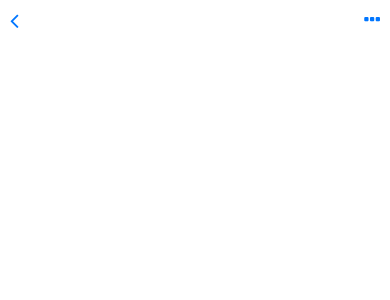
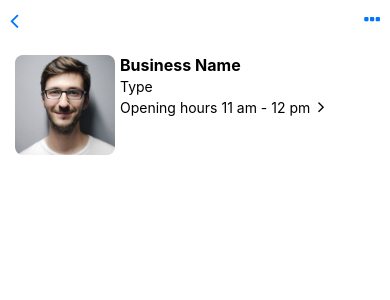
Before and after one commit to farhadkzm/mgn, a React Native app: screen / in a window 390 px wide. Shown: the top 300 px of the page. Built offline with nearby package versions, Linux system fonts and the light colour scheme.

Commit message:
Add MainProperties.js

```diff
--- a/app/screens/business/Index.js
+++ b/app/screens/business/Index.js
@@ -1,6 +1,7 @@
 import React, { Component } from 'react';
 import { View, ScrollView } from 'react-native';
 import TopIcons from './TopIcons';
+import MainProperties from './MainProperties';
 
 class Business extends Component {
     constructor(props) {
@@ -14,6 +15,9 @@ class Business extends Component {
             <View style={styles.container}>
                 <ScrollView>
                     <TopIcons />
+
+                    <MainProperties />
+
                 </ScrollView>
             </View>
         );
--- /dev/null
+++ b/app/screens/business/MainProperties.js
@@ -0,0 +1,61 @@
+import React from 'react';
+import { Text, View, Image, TouchableOpacity } from 'react-native';
+import Icon from 'react-native-vector-icons/FontAwesome';
+
+const MainProperties = ({
+    params,
+}) => (
+        <View style={styles.container}>
+
+            {/* Image */}
+            <Image style={styles.image} source={require('../../assets/images/user.jpeg')} />
+
+
+            {/* Texts */}
+            <View style={styles.textContainer}>
+                <Text style={styles.businessName}>Business Name</Text>
+
+                <Text style={styles.secondaryText}>Type</Text>
+
+                <TouchableOpacity activeOpacity={0.9} onPress={() => alert('time')}>
+                    <View style={styles.buttonTextContainer}>
+                        <Text>Opening hours 11 am - 12 pm  </Text>
+                        <Icon size={18} name='angle-right' />
+                    </View>
+                </TouchableOpacity>
+            </View>
+
+        </View>
+    );
+
+export default MainProperties;
+
+const styles = {
+    container: {
+        flexDirection: 'row',
+        padding: 10
+    },
+    image: {
+        width: 100,
+        height: 100,
+        borderRadius: 8,
+        resizeMode: 'cover',
+        margin: 5,
+    },
+    textContainer: {
+        paddingVertical: 5
+    },
+    businessName: {
+        fontWeight: 'bold',
+        color: '#000',
+        fontSize: 16,
+        marginBottom: 3
+    },
+    buttonTextContainer: {
+        alignItems: 'center',
+        flexDirection: 'row'
+    },
+    secondaryText: {
+        marginBottom: 3,
+    }
+}
```
Also changed, not shown: app/assets/images/user.jpeg (added).
